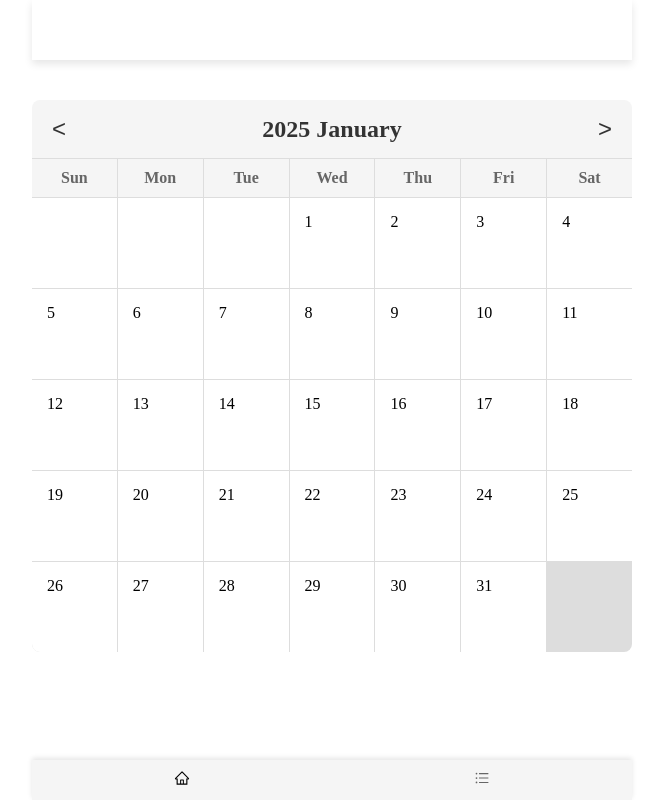
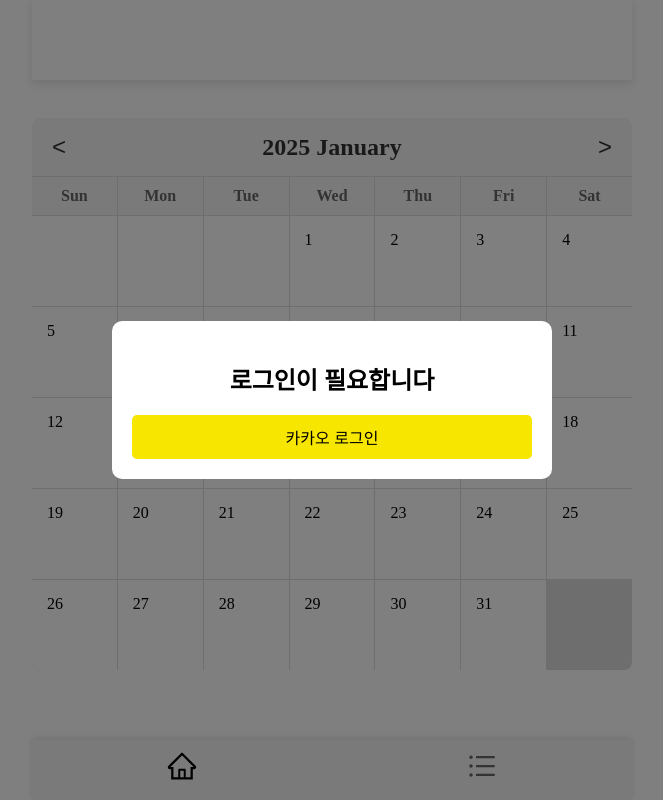
Before and after one commit to Calendiary/frontend, a React (Create React App) app: page / in a window 1280 px wide. Shown: the whole page, without its empty margins (308-971 px from the left). Built offline with nearby package versions, Linux system fonts and the light colour scheme.

Commit message:
카카오 로그인 모달창 생성성

```diff
--- /dev/null
+++ b/src/Modal/LoginModal/LoginModal.tsx
@@ -0,0 +1,19 @@
+import React from 'react';
+import {
+  ModalBackground,
+  ModalContent,
+  KakaoButton,
+} from './LoginModalStyle';
+
+const LoginModal: React.FC = () => {
+  return (
+    <ModalBackground>
+      <ModalContent>
+        <h2>로그인이 필요합니다</h2>
+        <KakaoButton>카카오 로그인</KakaoButton>
+      </ModalContent>
+    </ModalBackground>
+  );
+};
+
+export default LoginModal;
--- /dev/null
+++ b/src/Modal/LoginModal/LoginModalStyle.ts
@@ -0,0 +1,38 @@
+import styled from 'styled-components';
+
+export const ModalBackground = styled.div`
+  position: fixed;
+  top: 0;
+  left: 0;
+  width: 100%;
+  height: 100%;
+  background: rgba(0, 0, 0, 0.5);
+  display: flex;
+  justify-content: center;
+  align-items: center;
+  z-index: 2000;
+`;
+
+export const ModalContent = styled.div`
+  width: 90%;
+  max-width: 400px;
+  background: white;
+  padding: 20px;
+  border-radius: 10px;
+  text-align: center;
+`;
+
+export const KakaoButton = styled.button`
+  width: 100%;
+  background-color: #f7e600;
+  color: #000;
+  border: none;
+  border-radius: 5px;
+  padding: 10px 15px;
+  font-size: 1rem;
+  cursor: pointer;
+
+  &:hover {
+    background-color: #f9e000;
+  }
+`;
--- a/src/components/Calendar/CalendarStyle.ts
+++ b/src/components/Calendar/CalendarStyle.ts
@@ -2,11 +2,14 @@ import styled from 'styled-components';
 
 export const CalendarContainer = styled.div`
   width: 100%;
+  position: fixed;
   max-width: 600px;
-  margin: 100px auto;
+  margin: 110px 0px auto;
   border-radius: 8px;
   box-shadow: 0 4px 8px rgb(255, 255, 255);
   overflow: hidden;
+  left: 50%;
+  transform: translateX(-50%);
   background-color: #fff;
 `;
 
--- a/src/components/Header/HeaderStyle.ts
+++ b/src/components/Header/HeaderStyle.ts
@@ -2,7 +2,7 @@ import styled from 'styled-components';
 
 export const HeaderContainer = styled.div`
   width: 100%;
-  height: 60px;
+  height: 80px;
   max-width: 600px;
   background-color: #fff;
   box-shadow: 0 4px 8px rgba(0, 0, 0, 0.1);
--- a/src/components/Navbar/NavbarStyle.ts
+++ b/src/components/Navbar/NavbarStyle.ts
@@ -19,7 +19,7 @@ export const NavContainer = styled.nav`
 export const NavItem = styled(Link)<{ active: boolean }>`
   text-decoration: none;
   color: ${(props) => (props.active ? '#000' : '#666')};
-  font-size: 1rem;
+  font-size: 2rem;
   font-weight: ${(props) =>
     props.active ? 'bold' : 'normal'};
   transition: color 0.3s;
--- a/src/pages/Main/Main.tsx
+++ b/src/pages/Main/Main.tsx
@@ -1,9 +1,12 @@
 import React from 'react';
 import Calendar from '../../components/Calendar/Calendar';
 import Header from '../../components/Header/Header';
+import LoginModal from '../../Modal/LoginModal/LoginModal';
+
 const Main: React.FC = () => {
   return (
     <div>
+      <LoginModal />
       <Header />
       <Calendar />{' '}
     </div>
```
